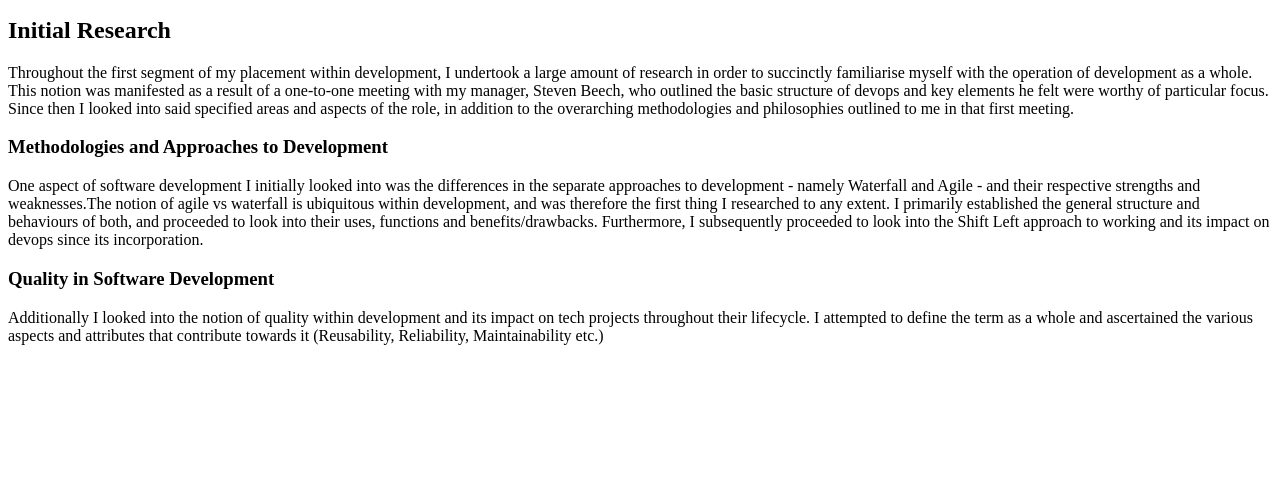
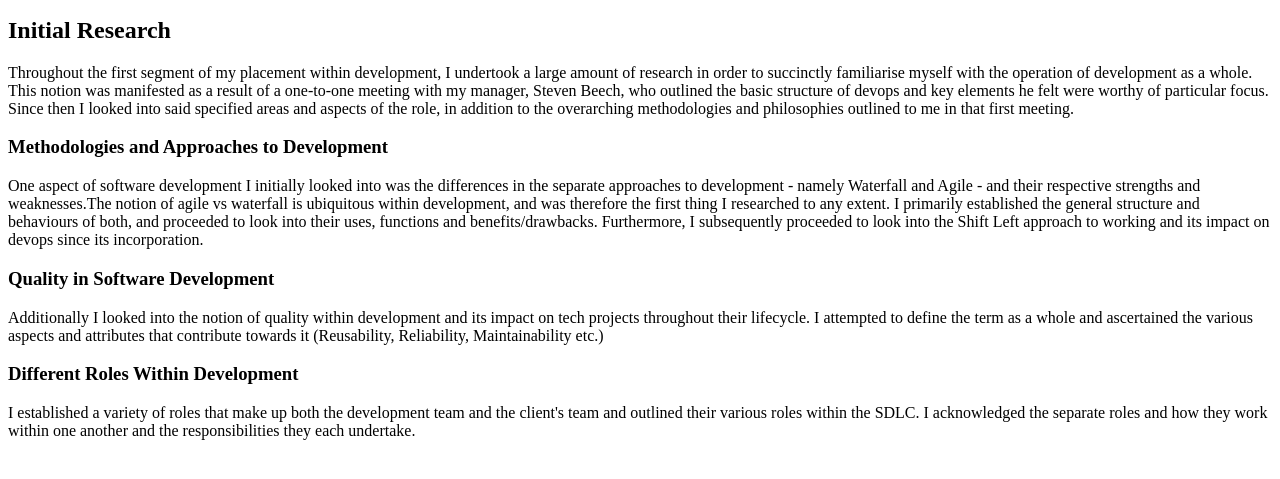
Before and after one commit to JackNelson1995/JackNelson1995.github.io, a plain HTML site: page index.html in a window 1280 px wide. Shown: the part 101-580 px from the top of the page. Drawn offline with Linux system fonts and the light colour scheme.

Commit message:
commit 14

```diff
--- a/index.html
+++ b/index.html
@@ -10,5 +10,7 @@
 <p4> One aspect of software development I initially looked into was the differences in the separate approaches to development - namely Waterfall and Agile - and their respective strengths and weaknesses.The notion of agile vs waterfall is ubiquitous within development, and was therefore the first thing I researched to any extent. I primarily established the general structure and behaviours of both, and proceeded to look into their uses, functions and benefits/drawbacks. Furthermore, I subsequently proceeded to look into the Shift Left approach to working and its impact on devops since its incorporation. </p4>
 <h3> Quality in Software Development </h3>
 <p5> Additionally I looked into the notion of quality within development and its impact on tech projects throughout their lifecycle. I attempted to define the term as a whole and ascertained the various aspects and attributes that contribute towards it (Reusability, Reliability, Maintainability etc.) </p5>
+<h3> Different Roles Within Development </h3>
+<p5> I established a variety of roles that make up both the development team and the client's team and outlined their various roles within the SDLC. I acknowledged the separate roles and how they work within one another and the responsibilities they each undertake. </p5>
 </body>
 </html>
```
